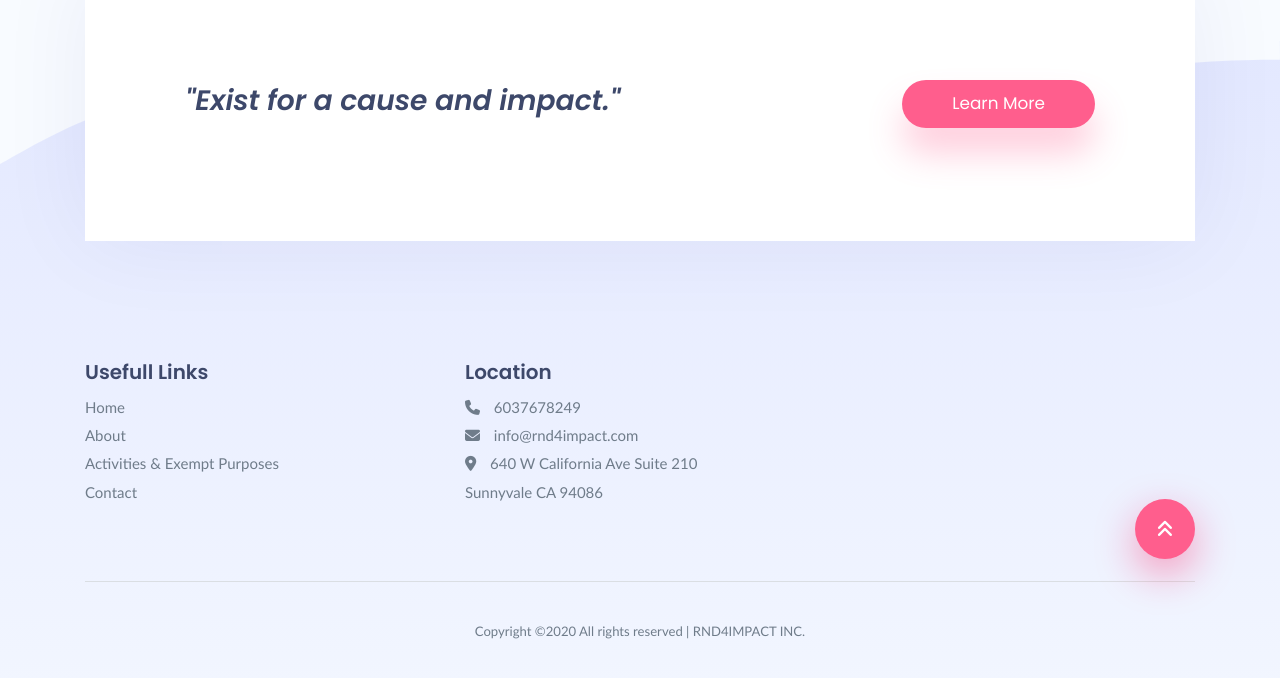
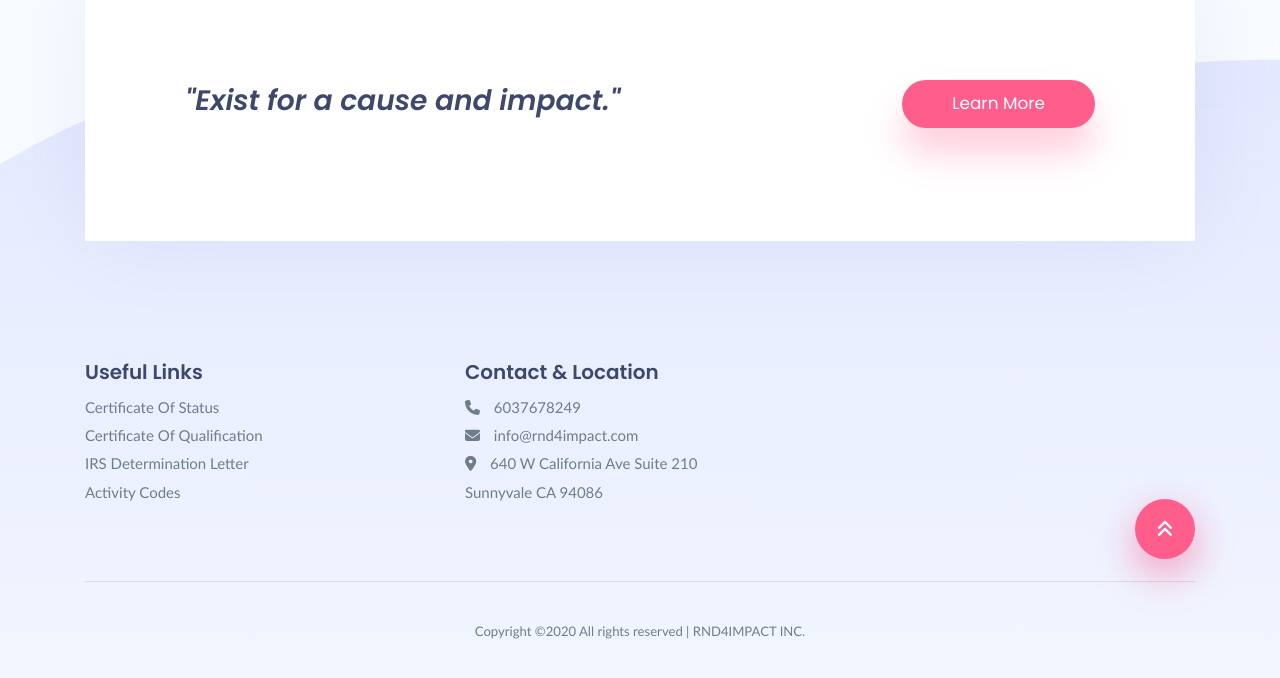
Before and after one commit to rnd4impact/rnd4impact.com, a website: page index.html in a window 1280 px wide. Shown: the part 2465-3143 px from the top of the page. Drawn offline with Linux system fonts and the light colour scheme.

Commit message:
Add files via upload

```diff
--- a/index.html
+++ b/index.html
@@ -189,12 +189,13 @@
 
         <div class="col-md-4">
           <div class="footer-widget"><br>
-            <h5>Usefull Links</h5>
+            <h5>Useful Links</h5>
             <ul class="footer-list">
-              <li><a href="index.html">Home</a></li>
-              <li><a href="index.html#about">About </a></li>
-              <li><a href="index.html#activities">Activities & Exempt Purposes</a></li>
-              <li><a href="#">Contact</a></li>
+              <li><a href="docs/certificate_of_status.pdf">Certificate Of Status</a></li>
+              <li><a href="docs/certificate_of_qualification.pdf">Certificate Of Qualification </a></li>
+              <li><a href="docs/irs_determination_letter.pdf">IRS Determination Letter</a></li>
+              <li><a href="http://connectbrevard.org/PubApps/nteeSearch.php?gQry=allMajor&codeType=NTEE">Activity Codes</a></li>
+              <!-- <li><a href="#">Contact</a></li> -->
             </ul>
           </div>
         </div>
@@ -204,7 +205,7 @@
 
         <div class="col-md-4">
           <div class="footer-widget"><br>
-            <h5>Location</h5>
+            <h5>Contact & Location</h5>
             <ul class="footer-list">
               <li><i class="fa fa-phone"></i> 6037678249 </li>
               <li> <i class="fa fa-envelope"></i> <a href="mailto:info@rnd4impact.com">info@rnd4impact.com</a></li>
```
